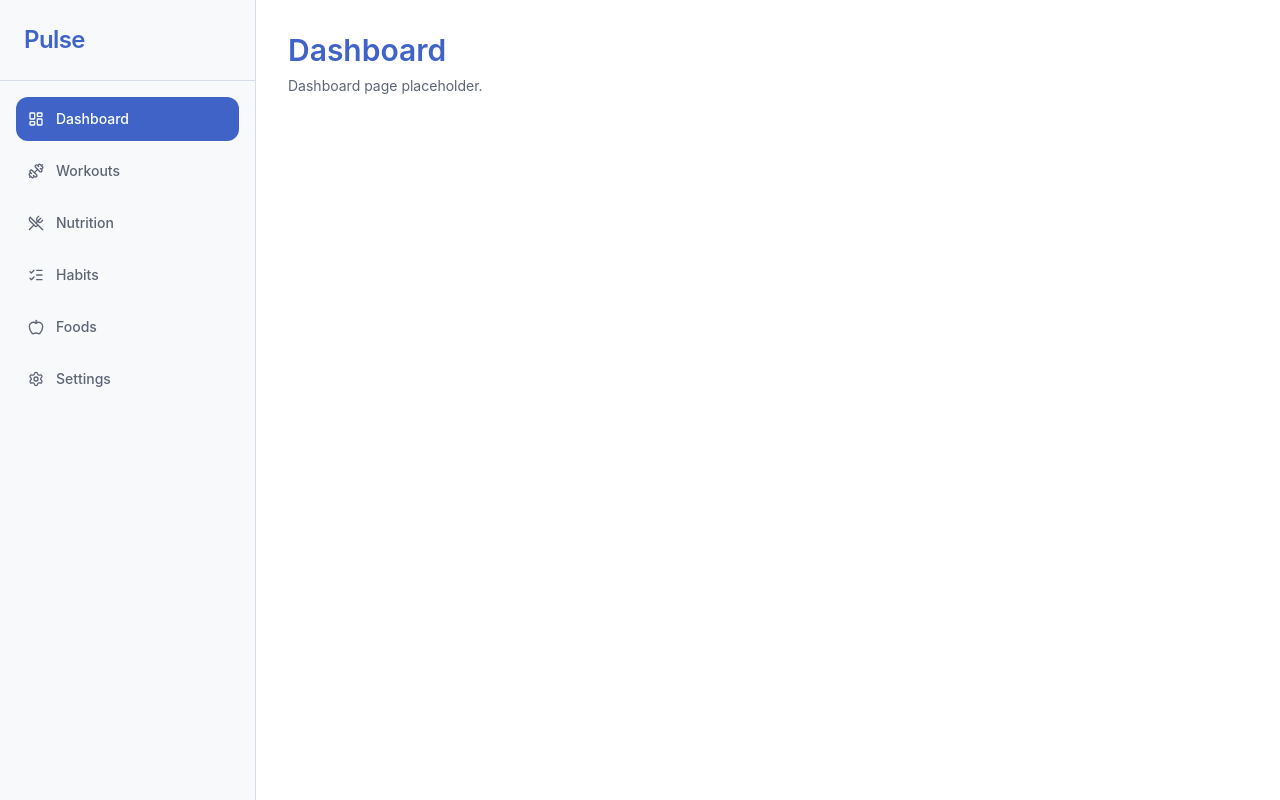
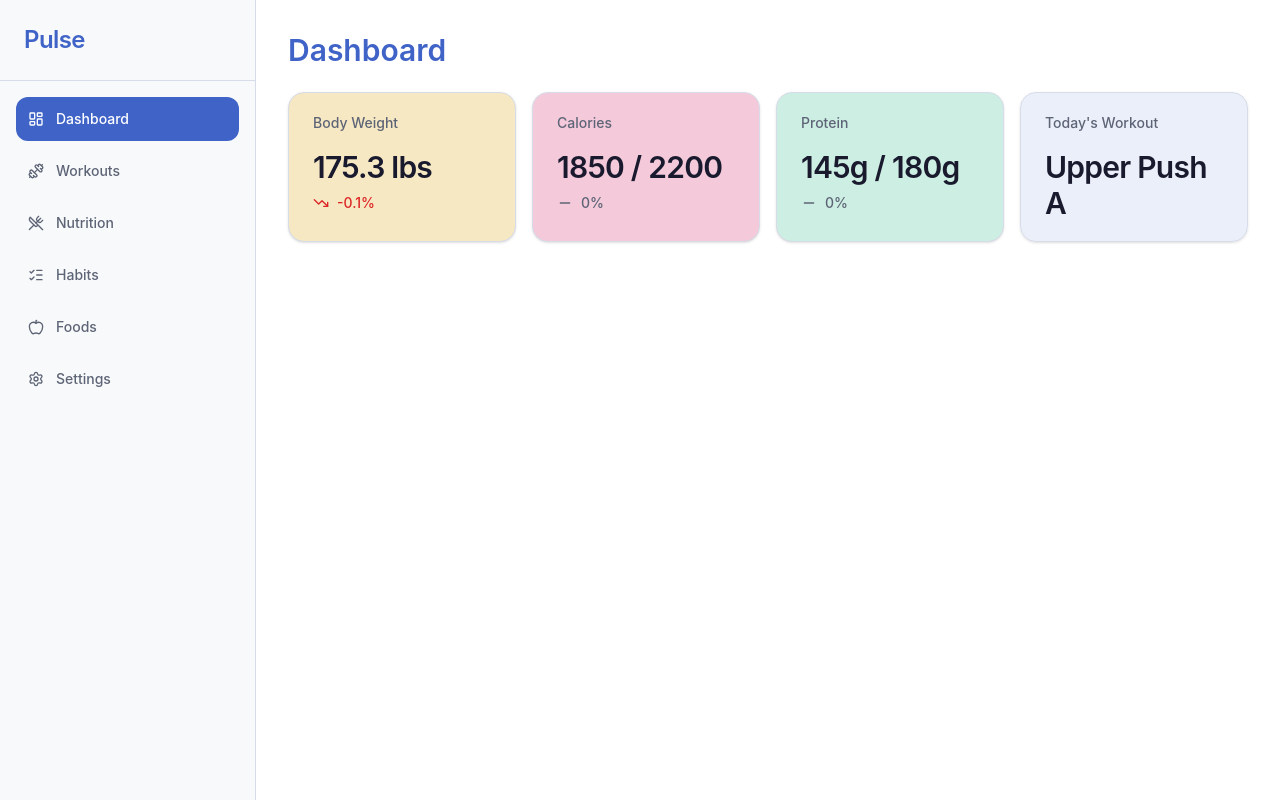
Before and after one commit to derekbeau/pulse-fitness-app, a React (Vite) app in the folder apps/web/: page / in a window 1280 px wide. Built offline with nearby package versions, Linux system fonts and the light colour scheme.

Commit message:
feat(web): add dashboard snapshot cards

```diff
--- /dev/null
+++ b/apps/web/src/features/dashboard/components/snapshot-cards.tsx
@@ -0,0 +1,58 @@
+import { StatCard, type StatTrend } from '@/components/ui/stat-card';
+import { mockDailySnapshot, type DailySnapshot } from '@/lib/mock-data/dashboard';
+
+type SnapshotCardsProps = {
+  snapshot?: DailySnapshot;
+};
+
+const toWeightTrend = (weight: number, weightYesterday: number): StatTrend => {
+  if (weightYesterday <= 0) {
+    return { direction: 'neutral', value: 0 };
+  }
+
+  const change = weight - weightYesterday;
+
+  if (change === 0) {
+    return { direction: 'neutral', value: 0 };
+  }
+
+  const percent = Number(((Math.abs(change) / weightYesterday) * 100).toFixed(1));
+
+  return {
+    direction: change > 0 ? 'up' : 'down',
+    value: percent,
+  };
+};
+
+export function SnapshotCards({ snapshot = mockDailySnapshot }: SnapshotCardsProps) {
+  return (
+    <div className="grid grid-cols-2 gap-4 lg:grid-cols-4">
+      <StatCard
+        className="bg-[var(--color-accent-cream)]"
+        label="Body Weight"
+        trend={toWeightTrend(snapshot.weight, snapshot.weightYesterday)}
+        value={`${snapshot.weight.toFixed(1)} lbs`}
+      />
+
+      <StatCard
+        className="bg-[var(--color-accent-pink)]"
+        label="Calories"
+        trend={{ direction: 'neutral', value: 0 }}
+        value={`${snapshot.macros.calories.actual} / ${snapshot.macros.calories.target}`}
+      />
+
+      <StatCard
+        className="bg-[var(--color-accent-mint)]"
+        label="Protein"
+        trend={{ direction: 'neutral', value: 0 }}
+        value={`${snapshot.macros.protein.actual}g / ${snapshot.macros.protein.target}g`}
+      />
+
+      <StatCard
+        className="bg-primary/10"
+        label="Today's Workout"
+        value={snapshot.workoutName ?? 'Rest Day'}
+      />
+    </div>
+  );
+}
--- a/apps/web/src/pages/dashboard.tsx
+++ b/apps/web/src/pages/dashboard.tsx
@@ -1,8 +1,10 @@
+import { SnapshotCards } from '@/features/dashboard/components/snapshot-cards';
+
 export function DashboardPage() {
   return (
-    <section className="space-y-2">
+    <section className="space-y-6">
       <h1 className="text-3xl font-semibold text-primary">Dashboard</h1>
-      <p className="text-sm text-muted">Dashboard page placeholder.</p>
+      <SnapshotCards />
     </section>
   );
 }
```
Also changed, not shown: 1 other file (tests, documents, lock files or other folders).
